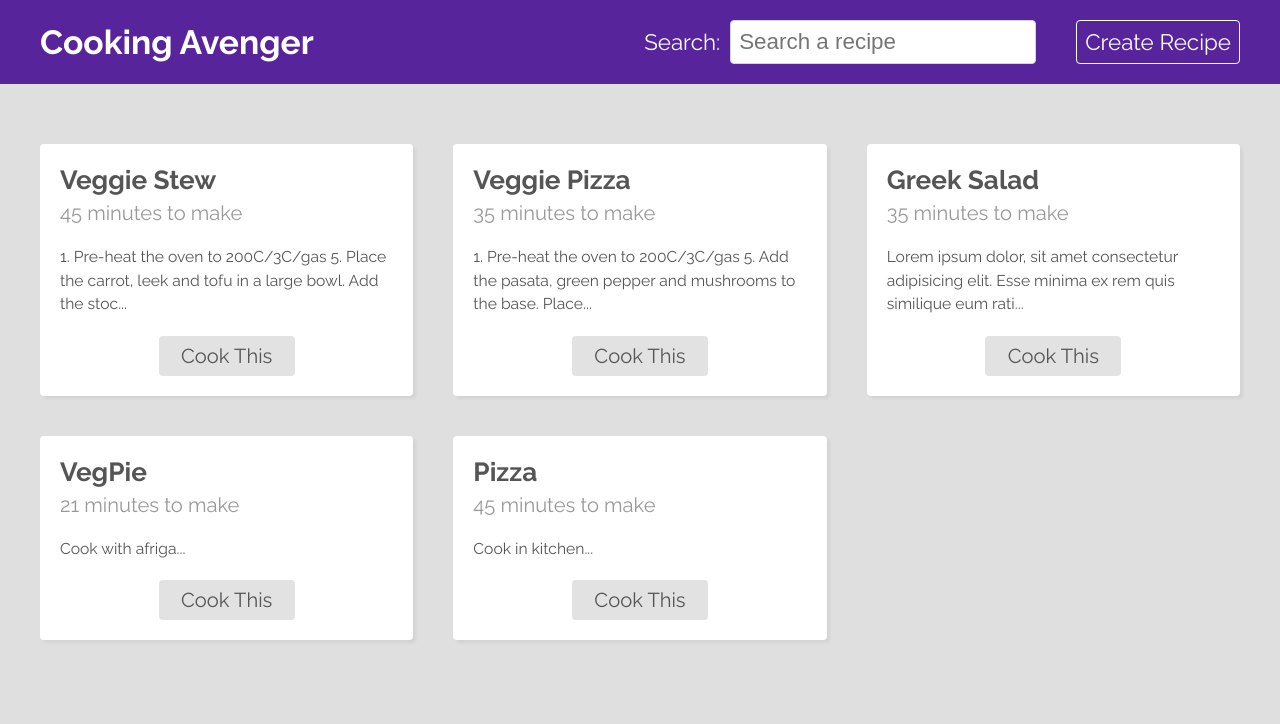
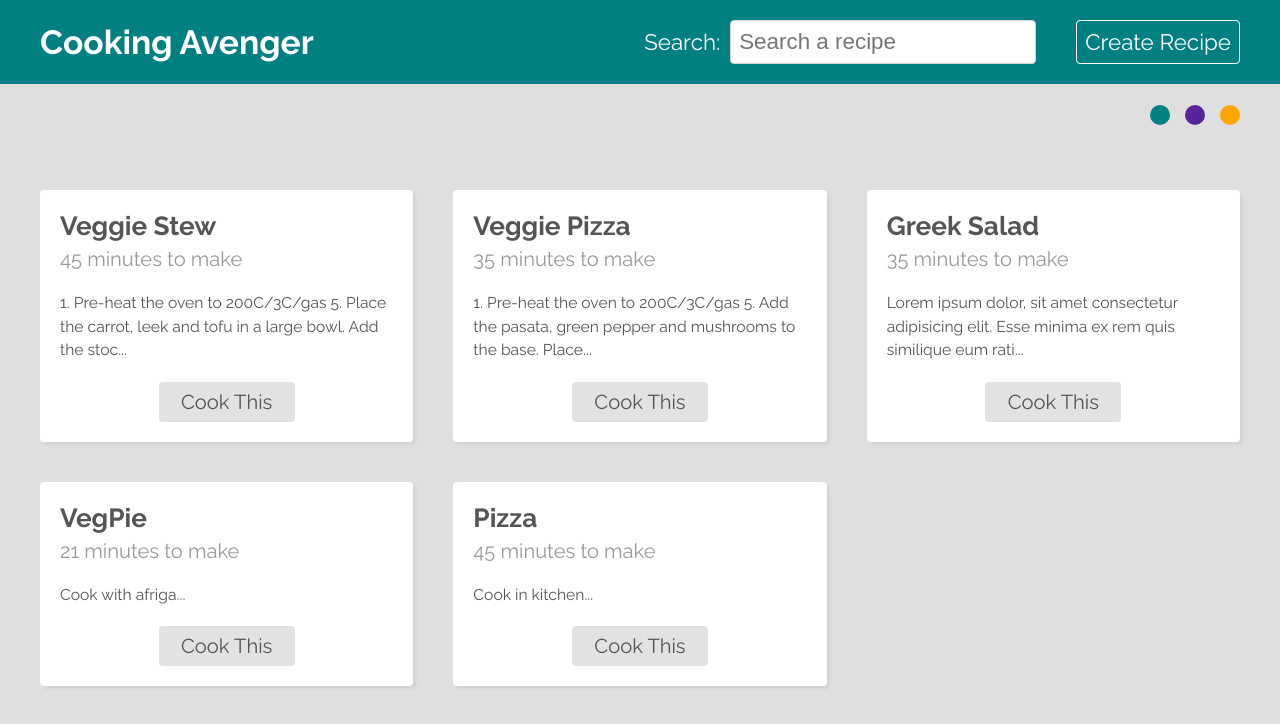
Before and after one commit to AmaduKamara/recipe, a React (Create React App) app: page / in a window 1280 px wide. Shown: the top 724 px of the page. Built offline with nearby package versions, Linux system fonts and the light colour scheme; data requests are answered from the project's data file.

Commit message:
Edit onClick and pass a function call of the changeColor() and rearrange colors in the array

```diff
--- a/src/App.js
+++ b/src/App.js
@@ -4,6 +4,7 @@ import Home from "./pages/home/Home";
 import Create from "./pages/create/Create";
 import Search from "./pages/search/Search";
 import Recipe from "./pages/recipe/Recipe";
+import ThemeSelector from "./components/ThemeSelector";
 
 // Styles
 import "./App.css";
@@ -14,6 +15,7 @@ function App() {
     <div className="App">
       <Router>
         <Navbar />
+        <ThemeSelector />
         <Switch>
           <Route path="/" exact>
             <Home />
--- a/src/components/ThemeSelector.jsx
+++ b/src/components/ThemeSelector.jsx
@@ -4,7 +4,7 @@ import { useTheme } from "../hooks/useTheme";
 
 import "./ThemeSelector.css";
 
-const themeColors = ["#58249c", "teal", "orange"];
+const themeColors = ["teal", "#58249c", "orange"];
 
 const ThemeSelector = () => {
   const { changeColor } = useTheme();
@@ -15,7 +15,7 @@ const ThemeSelector = () => {
         {themeColors.map((color) => (
           <div
             key={color}
-            onClick={changeColor(color)}
+            onClick={() => changeColor(color)}
             style={{ background: color }}
           />
         ))}
--- a/src/context/themeContext.js
+++ b/src/context/themeContext.js
@@ -16,7 +16,7 @@ const themeReducer = (state, action) => {
 // create the context component
 export const ThemeProvider = ({ children }) => {
   const [state, dispatch] = useReducer(themeReducer, {
-    color: "#58249c",
+    color: "teal",
   });
 
   // Action
```
